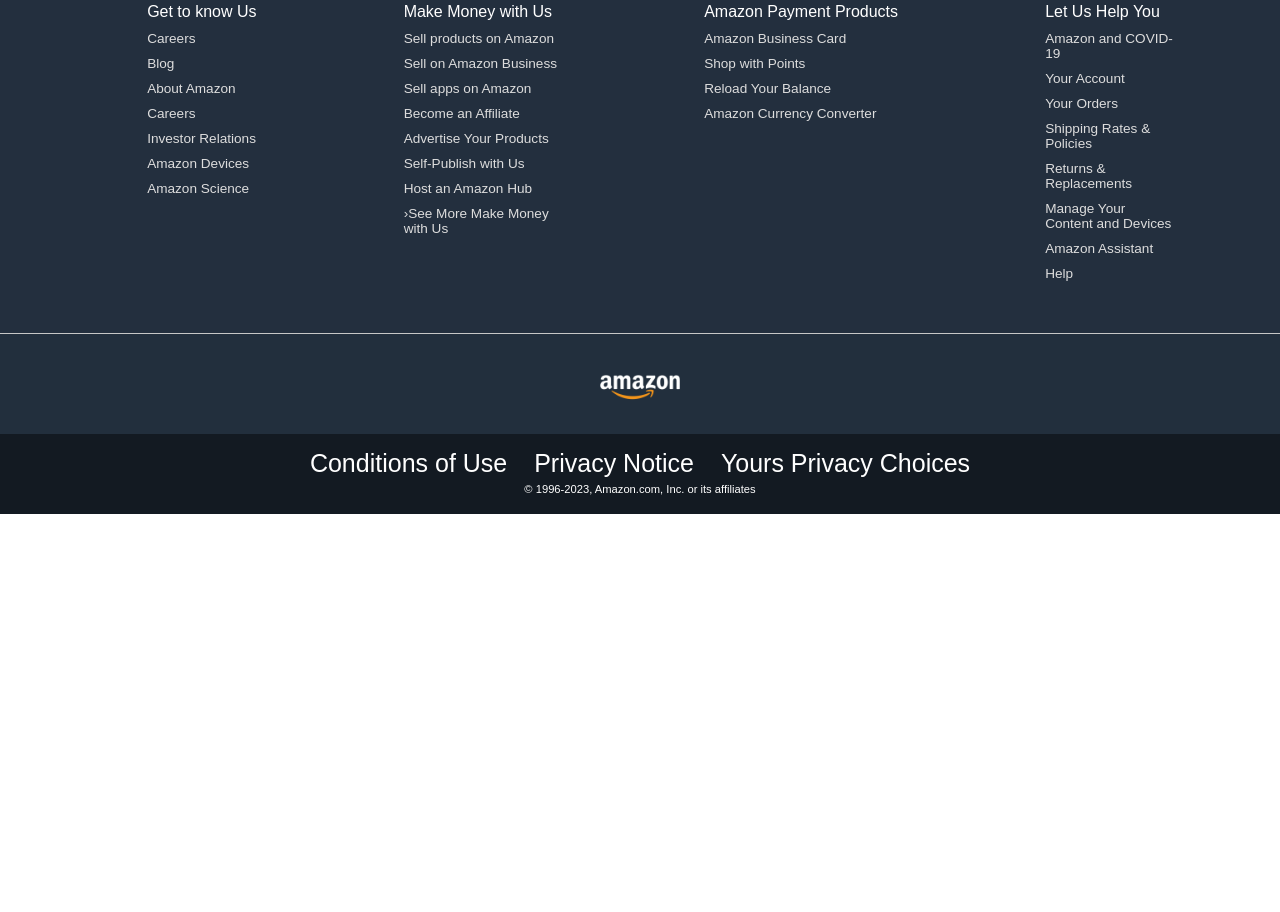
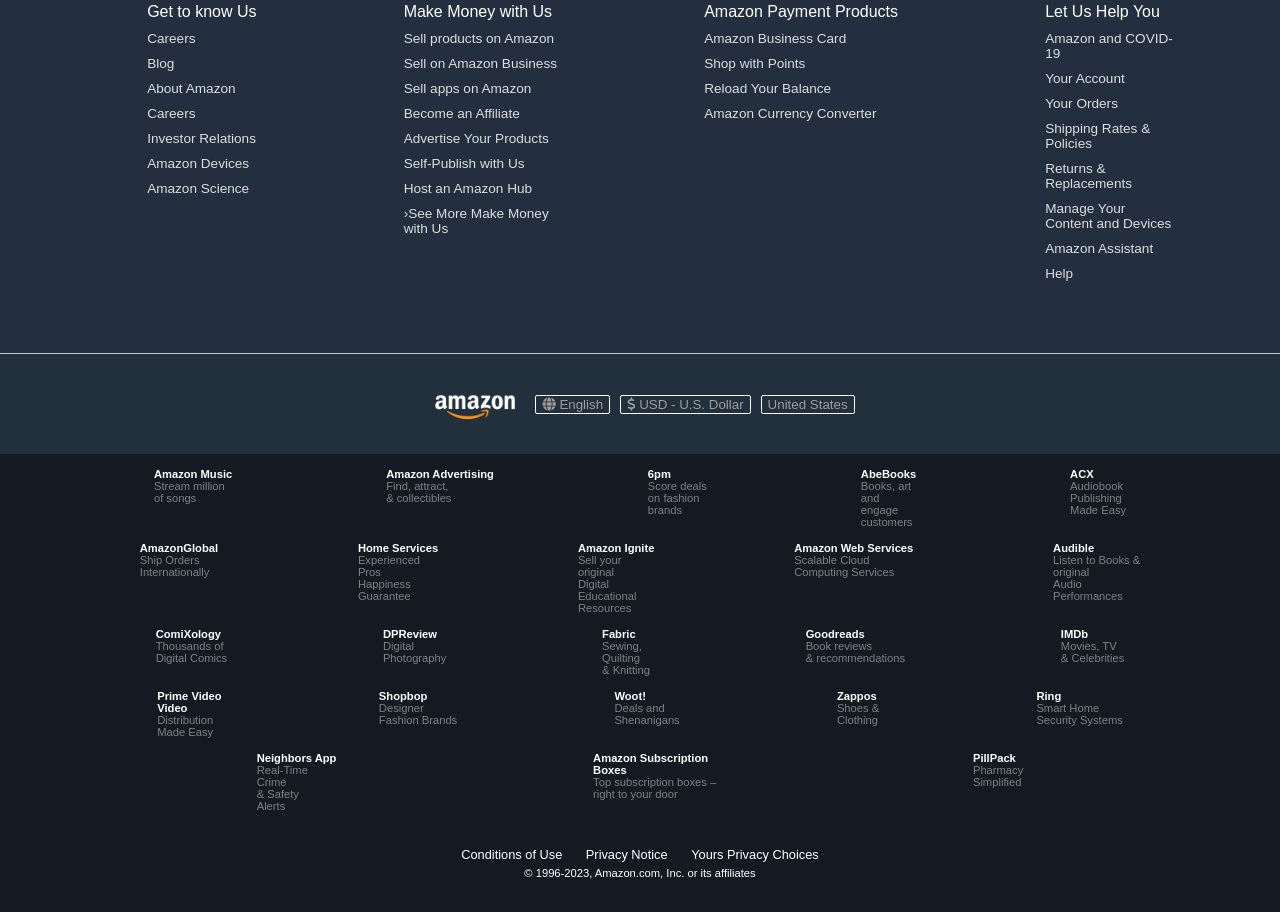
Before and after one commit to avikghosh2605/Amazon_Clone, a plain HTML site: page index.html in a window 1280 px wide. Shown: the part 1422-2334 px from the top of the page. Before the commit the page ends 1936 px from the top, so only its background shows below. Drawn offline with Linux system fonts and the light colour scheme.

Commit message:
add content and fix foot

```diff
--- a/asset/style.css
+++ b/asset/style.css
@@ -212,14 +212,13 @@ footer {
     display: flex;
     justify-content: center;
     align-items: center;
-    font-size: 0.5rem;
+    font-size: 0.7rem;
 }
 
 .foot-panel2{
-    /* background-color: #222f3d; */
     background-color: #232f3e;
     color: white;
-    height: 350px;
+    height: 370px;
     display: flex;
     justify-content: space-evenly;
 }
@@ -247,6 +246,7 @@ ul a {
     display: flex;
     justify-content: center;
     align-items: center;
+    gap: 10px;
 }
 
 .logo{
@@ -255,52 +255,96 @@ ul a {
     height: 50px;
     width: 100px;
 }
+
+.foot-panel3 button{
+    background-color: transparent;
+    border: 1px solid white;
+    border-radius: 2px;
+    color: rgb(160, 157, 157);
+}
+
+
 /* .............................................................................  */
-/* .foot-panel4{
-    background-color: #0f1111;
-    color: white;
-    height: 500px;
+.foot-panel4 {
+    padding-top: 14px;
+    background-color: #131a22;
+}
+.foot-panel4 .line1{
     display: flex;
     justify-content: space-evenly;
+    /* gap: 100px; */
 }
-
-.foot-panel4 a{
+.line1 a {
     text-decoration: none;
     color: gray;
 }
-
-.foot-panel4 h3{
+.line1 a >h4{
     color: white;
 }
-.foot-panel4 span1 {
+.foot-panel4 .line2{
     display: flex;
-    flex-wrap: wrap;
+    justify-content: space-evenly;
+    /* gap: 95px; */
+    padding-top: 14px;
+}
+.line2 a {
+    text-decoration: none;
+    color: gray;
+}
+.line2 a >h4{
+    color: white;
+}
+.foot-panel4 .line3{
+    display: flex;
+    justify-content: space-evenly;
+    padding-top: 14px;
+}
+.line3 a {
+    text-decoration: none;
+    color: gray;
+}
+.line3 a >h4{
+    color: white;
+}
+.foot-panel4 .line4{
+    display: flex;
+    justify-content: space-evenly;
+    padding-top: 14px;
+}
+.line4 a {
+    text-decoration: none;
+    color: gray;
+}
+.line4 a >h4{
+    color: white;
+}
+.foot-panel4 .line5{
+    display: flex;
+    justify-content: space-evenly;
+    padding-top: 14px;
+    /* gap: 50px; */
+}
+.line5 a {
+    text-decoration: none;
+    color: gray;
+}
+.line5 a >h4{
+    color: white;
 }
 
-ul {
-    margin-top: 20px;
-}
-
-ul a {
-    display: block;
-    font-size: 0.85rem;
-    margin-top: 10px;
-    color: #dddddd;
-} */
 /* .........................................................  */
 .foot-panel5 {
-    /* background-color: #0f1111; */
+    padding-top: 20px;
     background-color: #131a22;
     color: white;
     height: 80px;
     font-size: 0.7rem;
     text-align: center;
-    /* display: flex; */
 }
 
 .pages {
     padding-top: 15px;
-    font-size: 25px;
+    font-size: 0.8rem;
 }
 
 .pages a{
--- a/index.html
+++ b/index.html
@@ -131,7 +131,7 @@
     </div>
     <!-- ...................Footer.................  -->
     <footer>
-        <div class="foot-panel1" style="font-size: 1rem;">
+        <div class="foot-panel1">
             Back To Top
         </div>
         <div class="foot-panel2">
@@ -177,11 +177,47 @@
         </div>
         <div class="foot-panel3">
             <div class="logo"></div>
+            <button><i class="fa-solid fa-globe"></i> English</button>
+            <button><i class="fa-solid fa-dollar-sign"></i> USD - U.S. Dollar</button>
+            <button>United States</button>
         </div>
 
 
         <div class="foot-panel4">
            <!-- ............................................................  -->
+            <div class="line1">
+                <span><a href=""><h4>Amazon Music</h4>Stream million<br>of songs</a></span>
+                <span><a href=""><h4>Amazon Advertising</h4>Find, attract, <br>& collectibles</a></span>
+                <span><a href=""><h4>6pm</h4>Score deals <br>on fashion<br>brands</a></span>
+                <span><a href=""><h4>AbeBooks</h4>Books, art <br>and<br>engage<br>customers</a></span>
+                <span><a href=""><h4>ACX</h4>Audiobook <br>Publishing<br>Made Easy</a></span>
+            </div>
+            <div class="line2">
+                <span><a href=""><h4>AmazonGlobal</h4>Ship Orders <br>Internationally</a></span>
+                <span><a href=""><h4>Home Services</h4>Experienced<br>Pros <br>Happiness<br>Guarantee</a></span>
+                <span><a href=""><h4>Amazon Ignite</h4>Sell your<br>original<br>Digital<br>Educational<br>Resources</a></span>
+                <span><a href=""><h4>Amazon Web Services</h4>Scalable Cloud<br>Computing Services</a></span>
+                <span><a href=""><h4>Audible</h4>Listen to Books &<br>original<br>Audio<br>Performances</a></span>
+            </div>
+            <div class="line3">
+                <span><a href=""><h4>ComiXology</h4>Thousands of<br>Digital Comics</a></span>
+                <span><a href=""><h4>DPReview</h4>Digital<br>Photography</a></span>
+                <span><a href=""><h4>Fabric</h4>Sewing,<br>Quilting<br>& Knitting</a></span>
+                <span><a href=""><h4>Goodreads</h4>Book reviews<br>& recommendations</a></span>
+                <span><a href=""><h4>IMDb</h4>Movies, TV<br>& Celebrities</a></span>
+            </div>
+            <div class="line4">
+                <span><a href=""><h4>Prime Video<br>Video</h4>Distribution<br>Made Easy</a></span>
+                <span><a href=""><h4>Shopbop</h4>Designer<br>Fashion Brands</a></span>
+                <span><a href=""><h4>Woot!</h4>Deals and<br>Shenanigans</a></span>
+                <span><a href=""><h4>Zappos</h4>Shoes &<br>Clothing</a></span>
+                <span><a href=""><h4>Ring</h4>Smart Home<br>Security Systems</a></span>
+            </div>
+            <div class="line5">
+                <span><a href=""><h4>Neighbors App</h4>Real-Time<br>Crime<br>& Safety<br>Alerts</a></span>
+                <span><a href=""><h4>Amazon Subscription<br>Boxes</h4>Top subscription boxes –<br>right to your door</a></span>
+                <span><a href=""><h4>PillPack</h4>Pharmacy<br>Simplified</a></span>
+            </div>
         </div>
         <div class="foot-panel5">
             <div class="pages">
```
